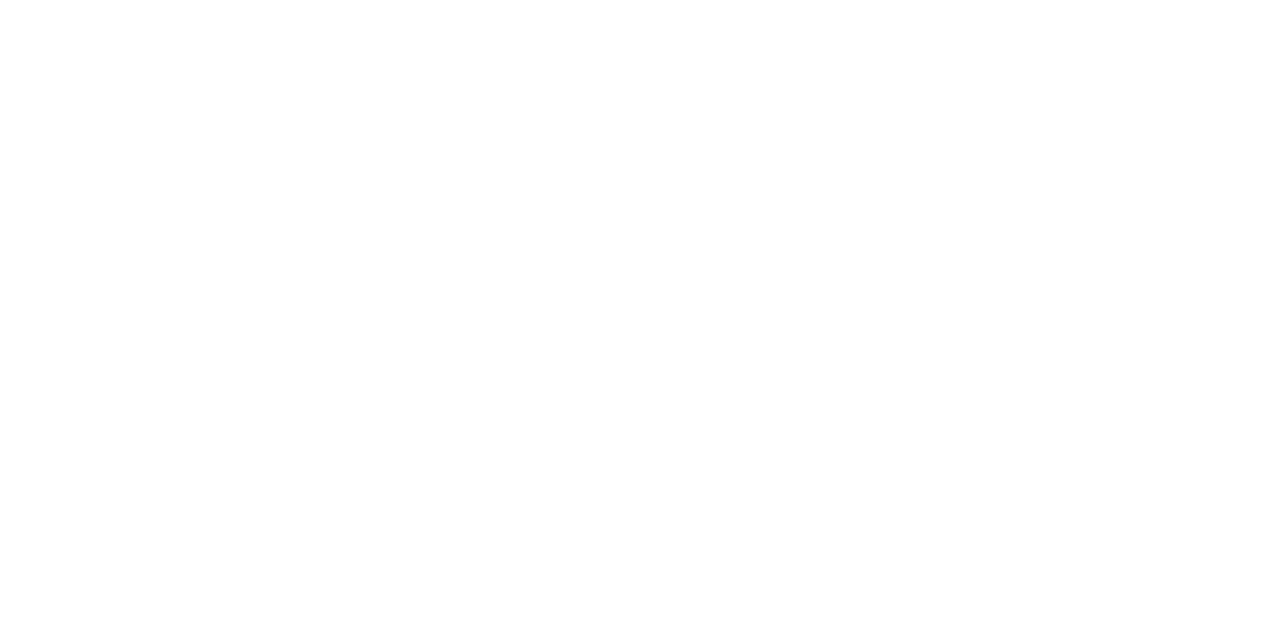
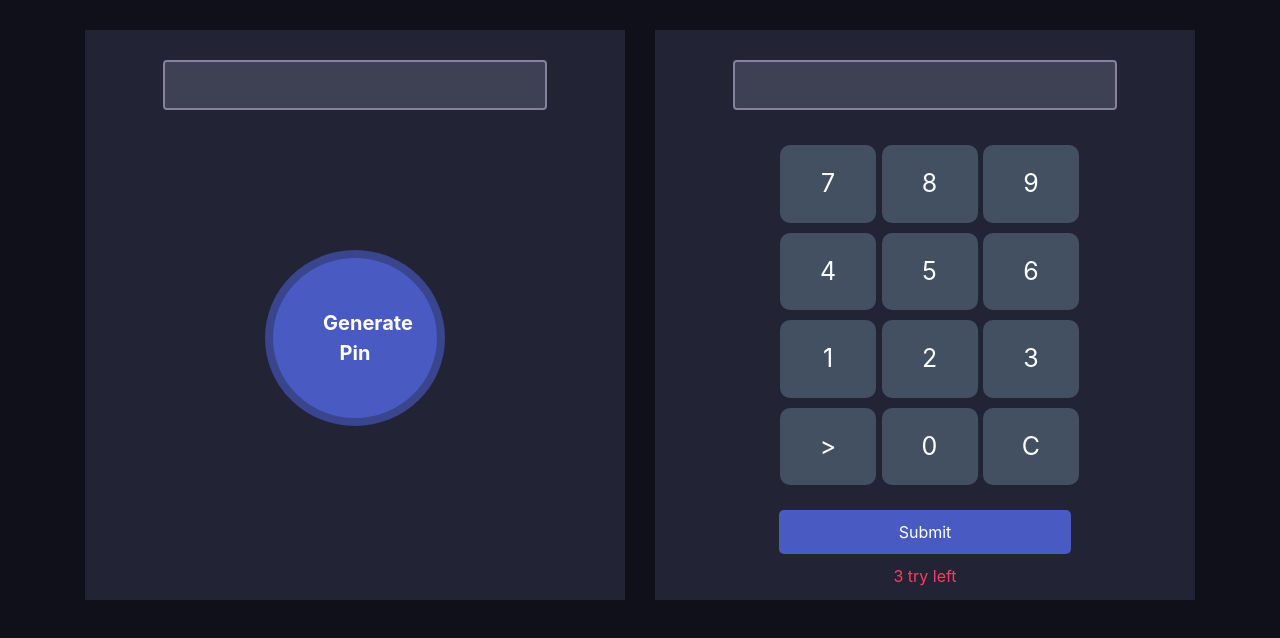
Before and after one commit to hjanwar2391/MY-PIN, a plain HTML site: page index.html in a window 1280 px wide. Drawn offline with nearby package versions, Linux system fonts and the light colour scheme.

Commit message:
full added

```diff
--- a/index.html
+++ b/index.html
@@ -3,14 +3,145 @@
 <head>
     <meta charset="UTF-8">
     <meta name="viewport" content="width=device-width, initial-scale=1.0">
-    <title>MY-PIN</title>
+    <title>Pin Generator</title>
+    <link rel="stylesheet" href="https://stackpath.bootstrapcdn.com/bootstrap/4.5.0/css/bootstrap.min.css" integrity="sha384-9aIt2nRpC12Uk9gS9baDl411NQApFmC26EwAOH8WgZl5MYYxFfc+NcPb1dKGj7Sk" crossorigin="anonymous">
     <link rel="stylesheet" href="style.css">
 </head>
 <body>
+    <div class="container">
+        <div class="row">
+            <div class="col-md-6">
+                <div class="pin-generator half-width">
+                    <input id="generate-input" class="form-control" type="text">
+                    <button id="generate-btn" class="generate-btn">Generate Pin</button>
+                </div>
+            </div>
+            <div class="col-md-6">
+                <div id="input-sec" class="input-section half-width">
+                    <input id="cal-input" class="form-control" type="text">
+                    <div class="numbers">
+                        <div class="calc-body">
+                            <div class="calc-button-row">
+                              <div onclick="getInput(7)" id="btn7"  class="button">7</div>
+                              <div onclick="getInput(8)" id="btn8" class="button">8</div>
+                              <div onclick="getInput(9)" id="btn9" class="button">9</div>
+                            </div>
+
+                            <div class="calc-button-row">
+                              <div onclick="getInput(4)" id="btn4" class="button">4</div>
+                              <div onclick="getInput(5)" id="btn5" class="button">5</div>
+                              <div onclick="getInput(6)" id="btn6" class="button">6</div>
+                            </div>
+
+                            <div class="calc-button-row">
+                              <div onclick="getInput(1)" id="btn1" class="button">1</div>
+                              <div onclick="getInput(2)" id="btn2" class="button">2</div>
+                              <div onclick="getInput(3)" id="btn3" class="button">3</div>
+                            </div>
+
+                            <div class="calc-button-row">
+                                <div onclick= "backspace('cal-input')"id="btnTurn" class="button"> > </div>
+                                <div onclick="getInput(0)" id="btn-0" class="button"> 0 </div>
+                                <div id="clean-btn" onclick="getInput('C')"  class="button"> C </div>
+                            </div>
+
+                            <div>
+                                <button id="submit-btn" type="submit" class="submit-btn">Submit</button>
+                                <p class="action-left">3 try left</p>
+                            </div>
+                    </div>
+                </div>
+            </div>
+        </div>
+
+    </div>
+
+    <!-- Notify section started -->
+
+    <div class="container">
+        <div class="row">
+            <div class="notify-section">
+                <p id="not-matching" class="notify">❌ Pin Didn't Match, Please try again</p>
+                <p id="matching" class="notify">✅ Pin Matched... Secret door is opening for you</p>
+            </div>
+        </div>
+    </div>
 
 
-    <script>
+<script>
 
-    </script>
+// generate input randomly changed option
+
+  document.getElementById("generate-btn").addEventListener("click", function(){
+        var input =   document.getElementById("generate-input");
+        var inputNum = parseInt(Math.random(input)*9999);
+        var calInput = document.getElementById("cal-input");
+        var calInputNum = parseInt(calInput.value);
+
+
+        if(inputNum >= 1000 && inputNum <= 9999 ){
+            document.getElementById("generate-input").value = inputNum;
+        };
+
+    });
+
+
+
+
+    // calculator option start
+
+
+    document.getElementById("submit-btn").addEventListener("click", function(){
+        var pinInput =   document.getElementById("generate-input");
+        var pinInputNum = parseInt(pinInput.value);
+
+        var calInput = document.getElementById("cal-input");
+        var calInputNum = parseInt(calInput.value);
+
+        // matching option
+
+        if(calInputNum == pinInputNum){
+
+          document.getElementById("matching").style.display="block";
+          document.getElementById("not-matching").style.display ="none";
+
+        }else{
+            document.getElementById("not-matching").style.display = "block";
+            document.getElementById("matching").style.display="none";
+        };
+
+    });
+
+
+//  get the calculator button value to the calculator screen
+
+   function getInput(i){
+       var x = i;
+       var calInput = document.getElementById("cal-input").value;
+       document.getElementById("cal-input").value += i;
+
+
+        if(x == "C"){
+            document.getElementById("cal-input").value = "";
+        };
+
+
+    };
+
+    // backspace button function
+
+    function backspace(id){
+                var calInput =document. getElementById(id).value;
+                if(calInput){
+                    document.getElementById(id).value = calInput.substring(0,calInput.length-1);
+                }
+            };
+
+
+
+
+
+</script>
+
 </body>
 </html>
--- a/style.css
+++ b/style.css
@@ -0,0 +1,118 @@
+*{
+    box-sizing: border-box;
+}
+body {
+    background: #10101B;
+    height: 100vh;
+}
+.container {
+    margin-top: 30px;
+}
+
+.half-width {
+    height: 570px;
+    background: #222436;
+    padding: 30px;
+    text-align: center;
+}
+.generate-btn{
+    margin-top: 140px;
+    width: 180px;
+    padding: 50px;
+    border-radius: 50%;
+    border: 8px solid #39458C;
+    background-color: #495BC3;
+    color: #ffffff;
+    font-weight: bold;
+    font-size: 20px;
+    text-align: center;
+}
+.generate-btn:focus{
+    outline: none;
+    box-shadow: none;
+}
+#generate-input{
+    text-align:right;
+}
+#cal-input{
+    text-align:right;
+}
+
+input[type='text']{
+    background-color: #3D4153;
+    padding: 10px 0px;
+    color: #ffffff;
+    width: 80%;
+    margin: 0 auto;
+    border: 2px solid #858299;
+    height: 50px;
+    padding: 10px;
+}
+input[type='text']:focus {
+    background-color: #3D4153;
+    color: #fff;
+    font-size: 20px;
+}
+.numbers {
+    margin: 30px 0;
+}
+
+.calc-typed {
+margin-top: 20px;
+font-size: 45px;
+text-align: right;
+color: #fff;
+}
+
+.calc-button-row {
+width: 100%;
+}
+
+.button {
+width: 20%;
+background: #425062;
+color: #fff;
+padding: 20px 0;
+margin: 5px;
+display: inline-block;
+font-size: 25px;
+text-align: center;
+vertical-align: middle;
+margin-right: -4px;
+border-radius: 10px;
+cursor: pointer;
+}
+.blink-me {
+color: #E0B612;
+}
+.submit-btn {
+    border: none;
+    margin-top: 20px;
+    padding: 10px 120px;
+    border-radius: 5px;
+    background: #495BC3;
+    color: #fff;
+}
+.notify {
+    color: #fff;
+    text-align: center;
+    margin: 0 auto;
+    background: #222436;
+    margin-top: 20px;
+    border-radius: 15px;
+    padding: 5px 20px;
+}
+.notify-section{
+    width: 35%;
+    margin: 0 auto;
+}
+.action-left {
+    color: #FF3C5F;
+    margin-top: 10px;
+}
+#matching{
+    display:none;
+}
+#not-matching{
+    display: none;
+}
```
